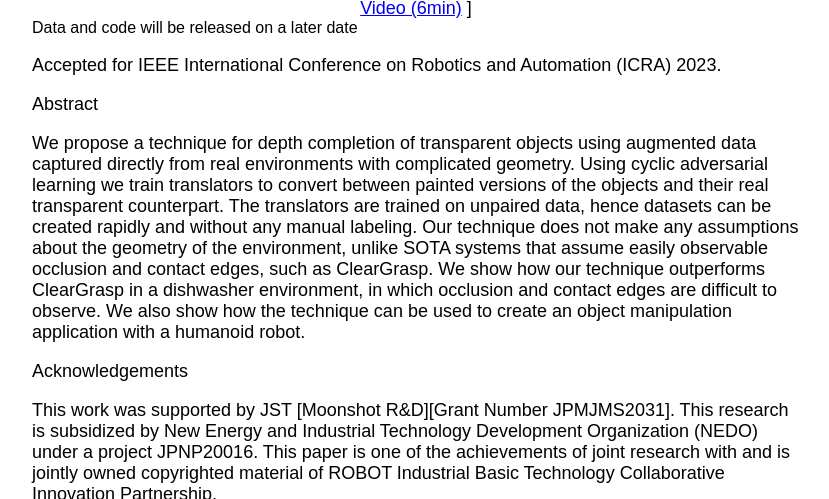
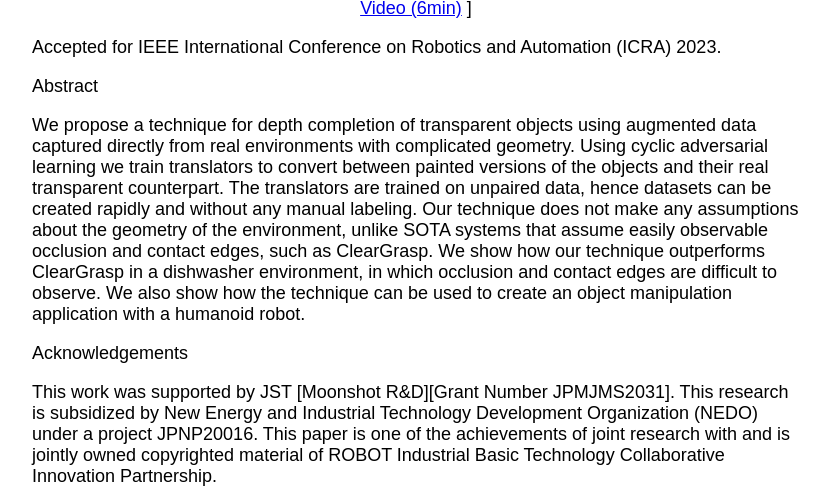
Before and after one commit to FlorisE/faking_depth_web, a plain HTML site: page index.html in a window 1280 px wide. Shown: the part 276-775 px from the top of the page, without its empty margins (224-1053 px from the left). Drawn offline with Linux system fonts and the light colour scheme.

Commit message:
Removed line about code and data being released at a later date, as it's out

```diff
--- a/index.html
+++ b/index.html
@@ -16,7 +16,6 @@
 	</div>
 
         <div class="centertext">[ <a href="20230303_paper.pdf">Paper (preprint)</a> | <a href="https://drive.google.com/file/d/1fQlwIdskNYG4XeFILja9zU6wbkIX_FzC/view?usp=sharing">Data (96.4GB zip, 198.0GB unzipped)</a> | <a href="https://github.com/FlorisE/faking_depth_icra/">Code</a> | <a href="https://youtube.com/watch?v=TR9TvXK_3D8">Short Video (2min)</a> | <a href="https://www.youtube.com/watch?v=nRhoKbMuKfI">Longer Video (6min)</a> ]</div>
-	<div>Data and code will be released on a later date</div>
 
         <p>Accepted for IEEE International Conference on Robotics and Automation (ICRA) 2023.</p>
 
```
